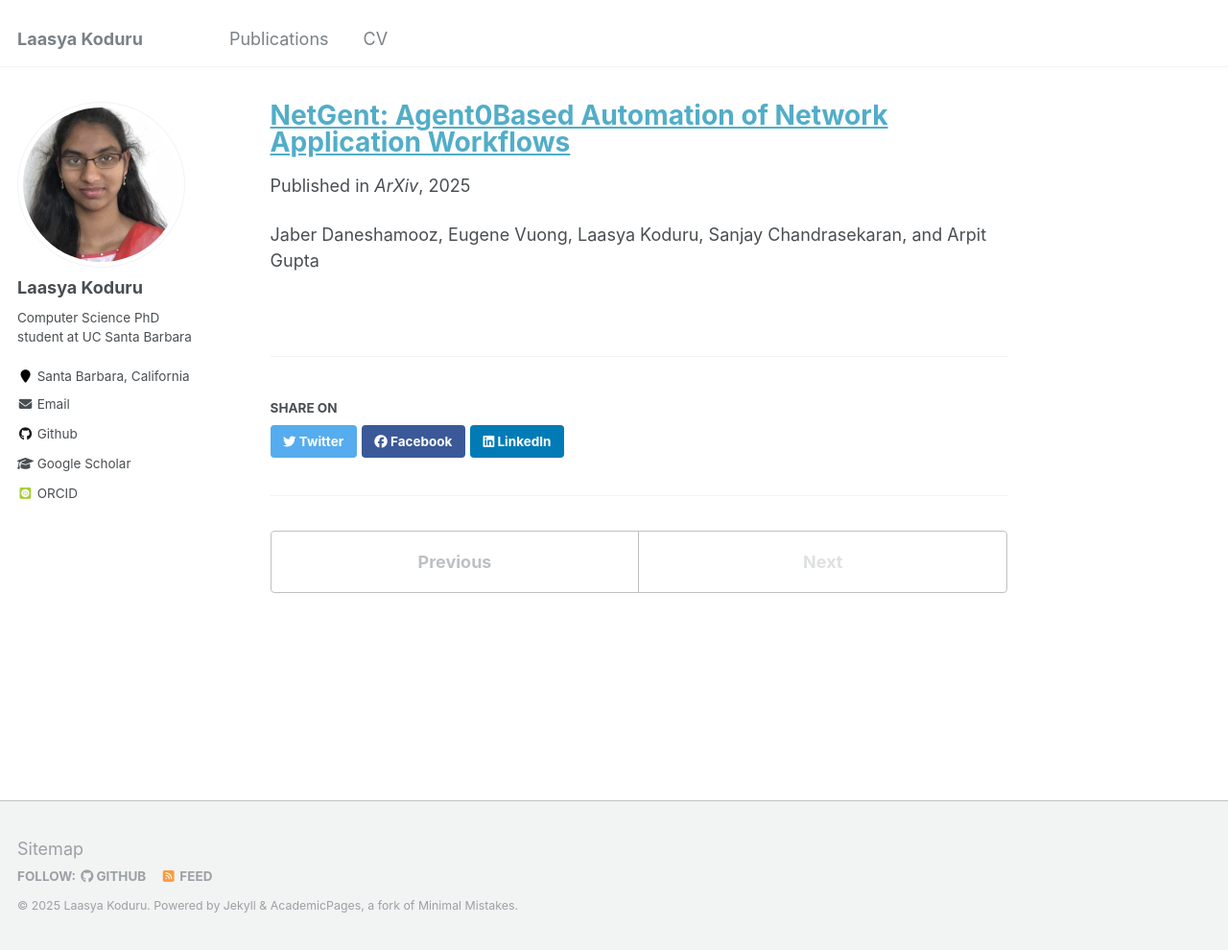
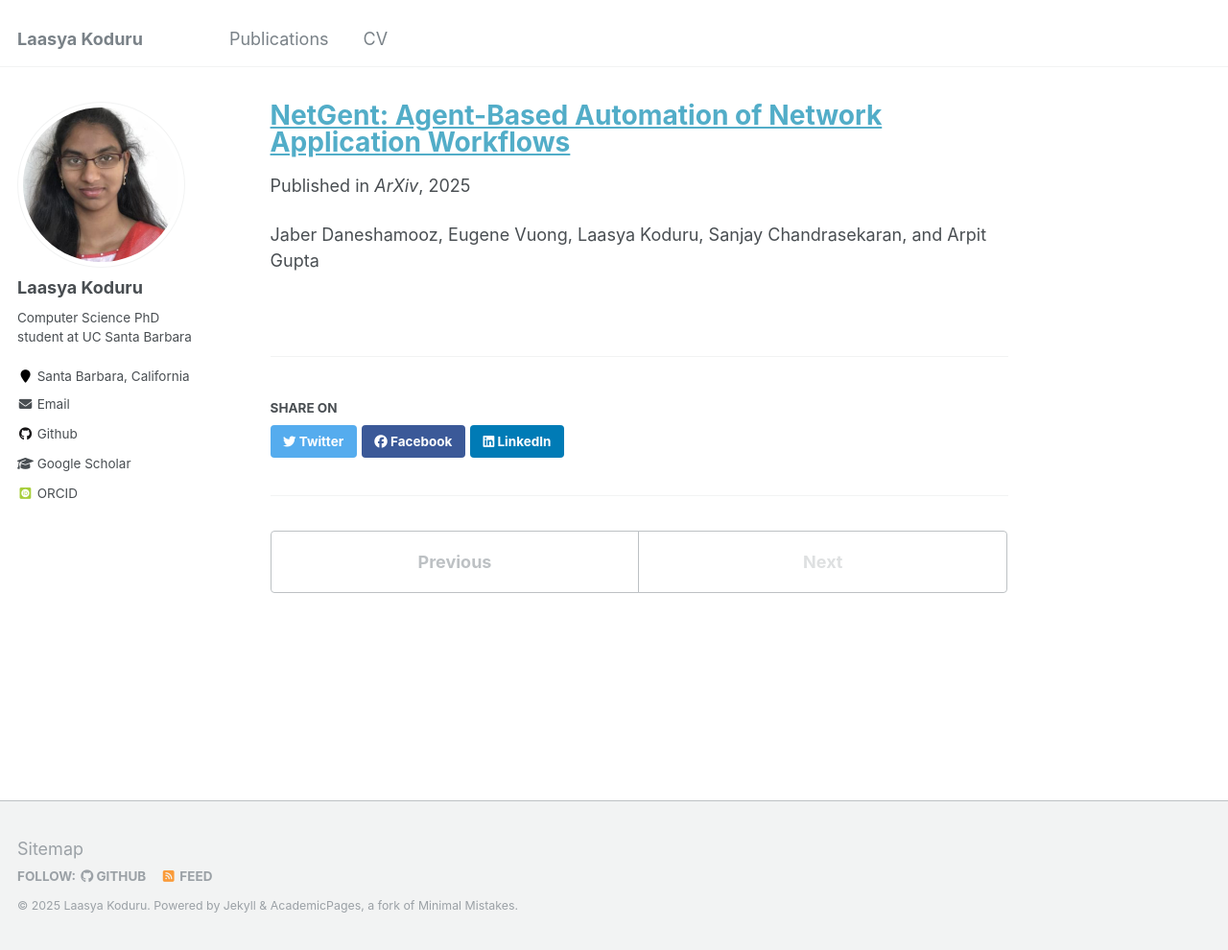
Before and after one commit to lmkoduru/lmkoduru.github.io, a Jekyll site: the page built from _publications/netgent.md, in a window 1280 px wide and 990 px high. Shown: the whole window at 96% size. Built offline with Jekyll 4.4.1, drawn with Linux system fonts in a browser that asks for light colours; some web fonts are replaced.

Commit message:
updates to publications

```diff
--- a/_publications/netgent.md
+++ b/_publications/netgent.md
@@ -1,5 +1,5 @@
 ---
-title: "[NetGent: Agent0Based Automation of Network Application Workflows](https://arxiv.org/abs/2509.00625)"
+title: "[NetGent: Agent-Based Automation of Network Application Workflows](https://arxiv.org/abs/2509.00625)"
 collection: publications
 permalink: /publication/NetGent
 excerpt: 'Jaber Daneshamooz, Eugene Vuong, Laasya Koduru, Sanjay Chandrasekaran, and Arpit Gupta'
```
Also changed, not shown: _publications/tprc-strategic-reporting.md (+1 -1 lines).
